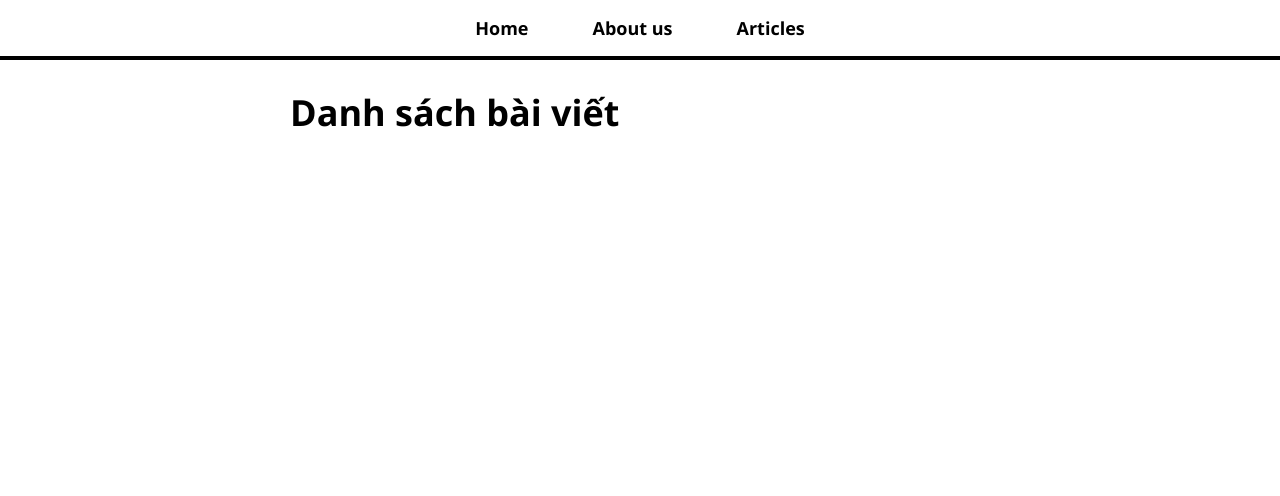
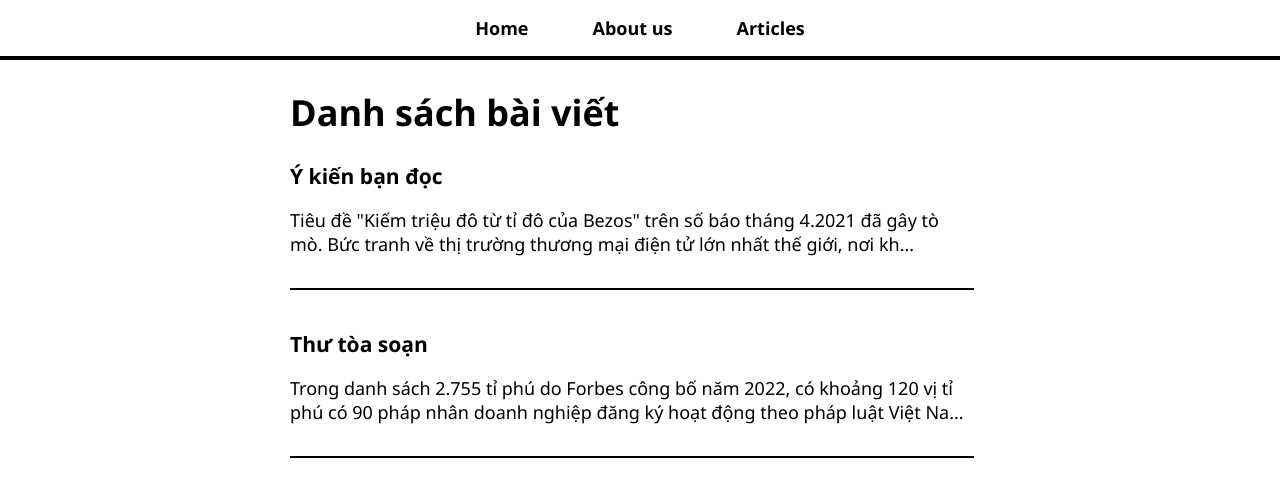
Before and after one commit to work-henry-smith/forbes-frontend, a React (Create React App) app: page /articles in a window 1280 px wide. Shown: the top 496 px of the page. Built offline with nearby package versions, Linux system fonts and the light colour scheme.

Commit message:
insert the article pages into article list => link

```diff
--- a/src/pages/ArticlePage.js
+++ b/src/pages/ArticlePage.js
@@ -10,7 +10,7 @@
             <h1>{article.title}</h1>
             <h3>{article.subtitle}</h3>
             {article.content.map(paragraph => (
-                <p>{paragraph}</p>
+                <p key={paragraph}>{paragraph}</p>
             ))}
         </>
     )
--- a/src/pages/ArticlesListPage.js
+++ b/src/pages/ArticlesListPage.js
@@ -1,6 +1,17 @@
+import articles from './article-content';
+import {Link} from 'react-router-dom';
+
 const ArticlesListPage = () => {
     return (
-        <h1> Danh sách bài viết</h1>
+        <>
+            <h1> Danh sách bài viết</h1>
+            {articles.map(article => (
+                <Link key={article.name} className='article-list-item' to={`/articles/${article.name}`}>
+                    <h3>{article.title}</h3>
+                    <p>{article.content[0].substring(0,150)}...</p>
+                </Link>
+            ))}
+        </>
     )
 }
 
```
